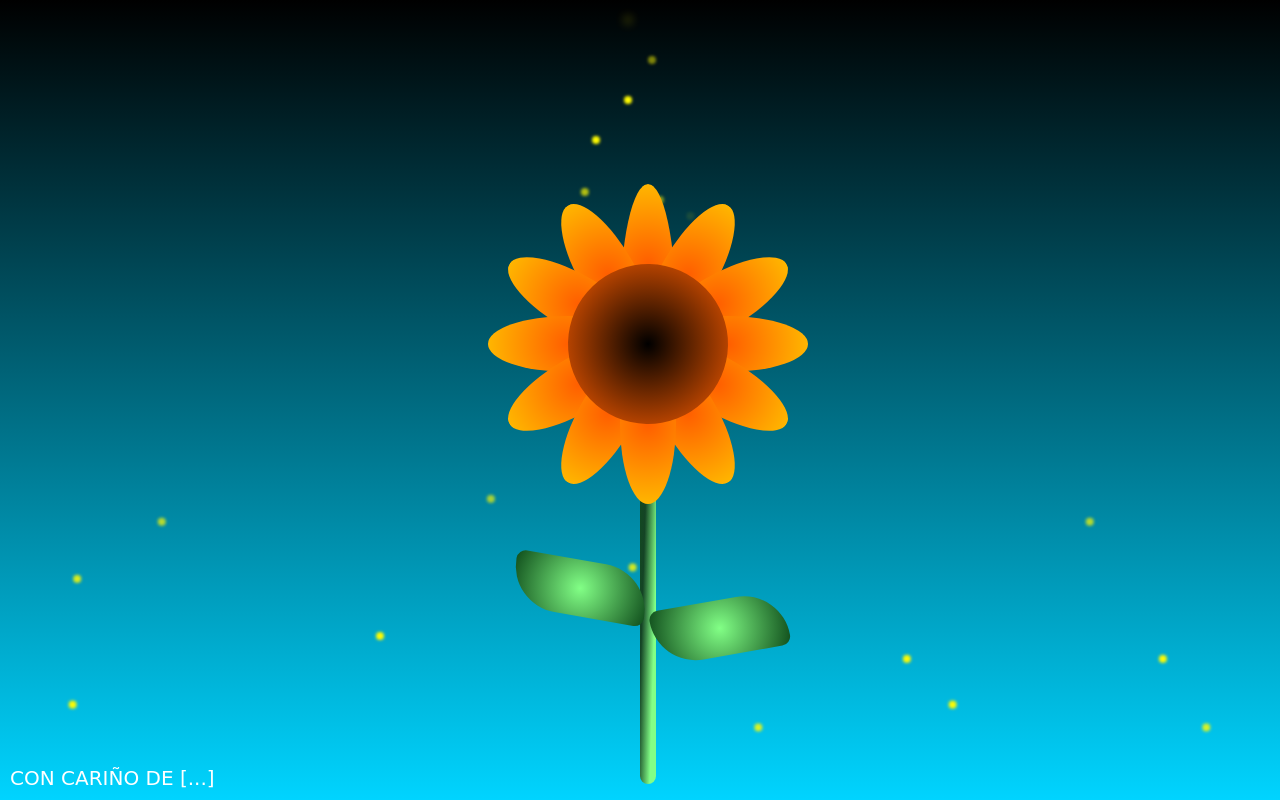
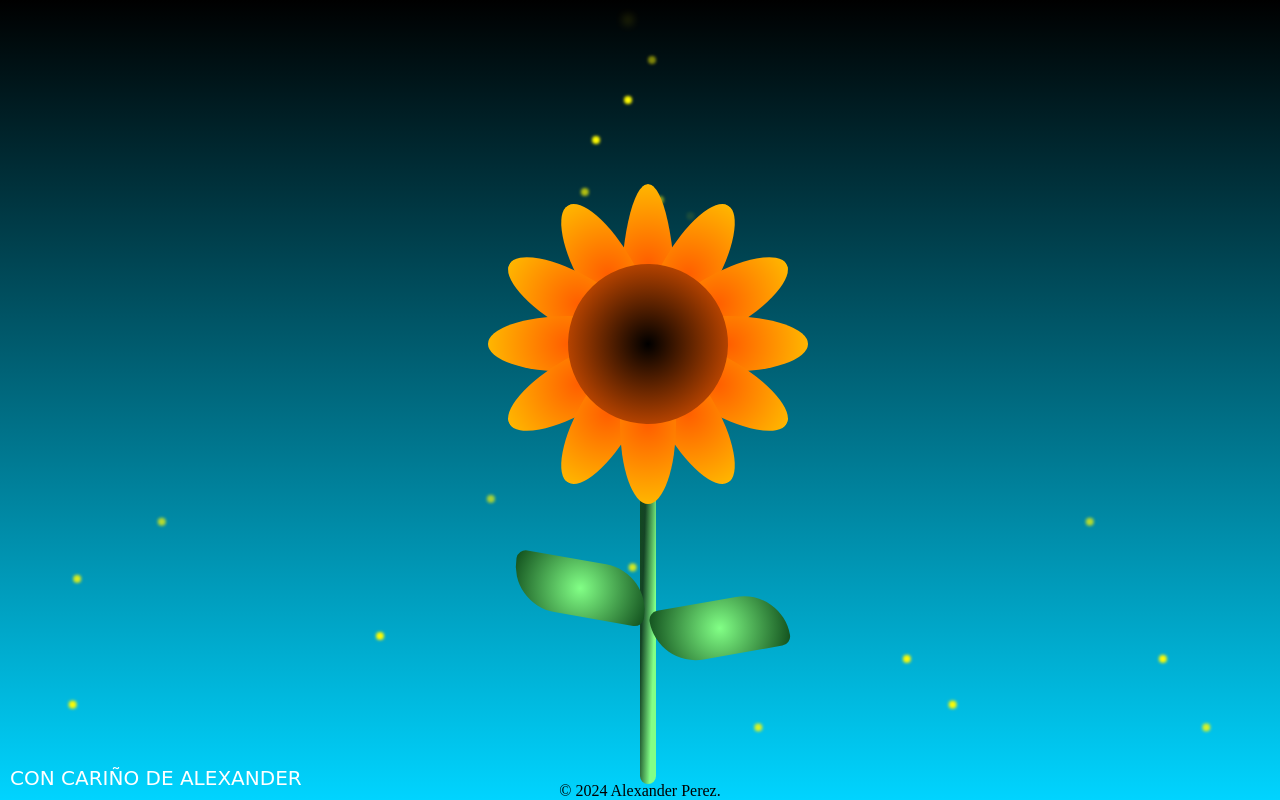
Before and after one commit to alexperezalvarez/flor-amarilla, a plain HTML site: page index2.html in a window 1280 px wide. Drawn offline with Linux system fonts and the light colour scheme.

Commit message:
actualizacion

```diff
--- a/index2.html
+++ b/index2.html
@@ -6,6 +6,7 @@
     <meta name="viewport" content="width=device-width, initial-scale=1.0">
     <title>Flor Amarilla</title>
     <link rel="stylesheet" href="style.css">
+
 </head>
 <body onclick="PlayAudio()">
     <audio id="musica1" autoplay  >
@@ -60,8 +61,13 @@
     <div class="light light-11"></div>
     <div class="light light-12"></div>
 
-    <p id="text">CON CARIÑO DE [...]</p>
+    <p id="text">CON CARIÑO DE ALEXANDER </p>
+
+</footer>
+<p>&copy; 2024 Alexander Perez.</p>
+</footer>
 </body>
+
 <script>
     function PlayAudio(){
        document.getElementById("musica1").play();
```
Also changed, not shown: index.html (+5 -1 lines).
